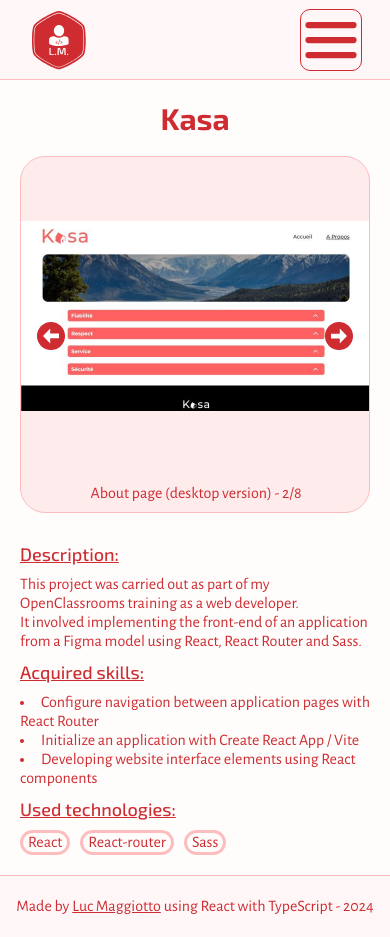
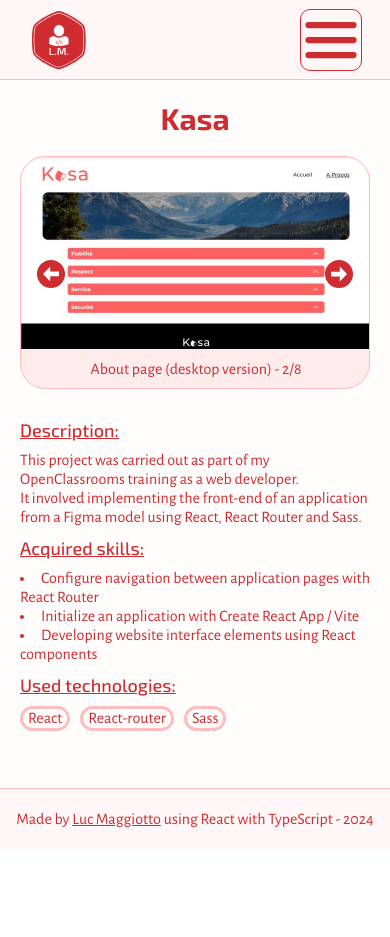
Before and after one commit to LucMagg/Portfolio, a React (Vite) app: page /projects/kasa in a window 390 px wide. After the commit the page ends 850 px from the top, so only its background shows below. Built offline with nearby package versions, Linux system fonts and the light colour scheme.

Commit message:
Correction de l'affichage de la PortfolioFocusPage
+test du rendu responsive ok

```diff
--- a/src/components/Portfolio/Wrappers.tsx
+++ b/src/components/Portfolio/Wrappers.tsx
@@ -9,19 +9,21 @@ export const ProjectsWrapper = styled.ul`
   gap: 10px;
   width: calc(100vw - 10px);
 
-  @media (min-width: ${(props) => props.theme.mobileBreakpoint}px) {
+  @media (min-width: ${ (props) => props.theme.mobileBreakpoint }px) {
     display: grid;
     grid-template-columns: 1fr 1fr;
   }
 `
 
 export const PortfolioCardWrapper = styled.li`
-  aspect-ratio: 1.5;
   width: 100%;
-  max-width: 700px;
+  height: calc((100vw - 30px) / 1.5);
+  max-height: 468px;
+  display: flex;
+  justify-content: center;
   list-style: none;
 
-  @media (max-width: ${(props) => props.theme.tabletBreakpoint}px) {
-    width: 100%;
+  @media (min-width: ${ (props) => props.theme.mobileBreakpoint }px) {
+    height: calc((100vw - 30px) / 2 / 1.5);
   }
 `
--- a/src/components/PortfolioDesktopCard/PortfolioDesktopCard.tsx
+++ b/src/components/PortfolioDesktopCard/PortfolioDesktopCard.tsx
@@ -10,9 +10,6 @@ type itemTypes = PortfolioItemType
 export default function PortfolioDesktopCard ( { item } : {item: itemTypes} ) {
   const [isFocused, setIsFocused] = useState(false)
   const { t } = useTranslation()
-
-  console.log(item.title)
-  console.log(item.pics[0])
 
   return (
     <PortfolioCardWrapper $isFocused={ isFocused }>
--- a/src/components/PortfolioDesktopCard/Wrappers.ts
+++ b/src/components/PortfolioDesktopCard/Wrappers.ts
@@ -11,6 +11,7 @@ type PortfolioCardWrapperProps = {
 
 export const PortfolioCardWrapper = styled.div<PortfolioCardWrapperProps>`
   width: 100%;
+  max-width: 700px;
   height: 100%;
   position: relative;
   border: ${(props) => props.$isFocused ? '5px' : '3px'} solid ${(props) => props.$isFocused ? props.theme.focusRingColor : props.theme.componentsBorderColor};
--- a/src/pages/PortfolioFocusPage/Wrappers.ts
+++ b/src/pages/PortfolioFocusPage/Wrappers.ts
@@ -4,18 +4,21 @@ import { Heading2, Heading3, Text } from '../../data/Theme/globalStyles'
 export const PageWrapper = styled.div`
   display: flex;
   flex-direction: column;
-  justify-content: center;
+  justify-content: flex-start;
   align-items: center;
   padding: 20px;
-  min-height: calc(100vh - ${ (props) => props.theme.headerMobileHeight + props.theme.footerHeight }px);
+  height: max(calc(100vh - ${ (props) => props.theme.headerMobileHeight + props.theme.footerHeight }px), calc((100vw - 40px) / 1.5));
+  min-height: calc(((100vw - 40px) / 1.5) + 475px);
 
   @media (min-width: ${ (props) => props.theme.tabletBreakpoint }px) {
-    min-height: calc(100vh - ${ (props) => props.theme.headerNormalHeight + props.theme.footerHeight }px);
+    height: max(calc(100vh - ${ (props) => props.theme.headerNormalHeight + props.theme.footerHeight }px), calc((100vw - 40px) / 1.5) + 300px);
   }
 
   @media (min-width: ${ (props) => props.theme.tabletBreakpoint }px) {
-    height: calc(100vh - ${ (props) => props.theme.headerNormalHeight + props.theme.footerHeight }px);
+    height: max(calc(100vh - ${ (props) => props.theme.headerNormalHeight + props.theme.footerHeight }px), calc((100vw - 60px)/2));
+    min-height: auto;
   }
+
 `
 
 export const StyledH2 = styled.h2`
@@ -41,7 +44,7 @@ export const CarouselWrapper = styled.div`
   display: flex;
   flex-flow: row nowrap;
 
-  height: calc((100vh - ${ (props) => props.theme.headerNormalHeight }px) / 2);
+  height: calc((100vw - 40px) / 1.5);
   width: calc(100vw - 40px);
   border-radius: 25px;
   object-fit: contain;
@@ -71,8 +74,8 @@ export const PicWrapper = styled.img`
 	position: relative;
 
   @media (min-width: ${ (props) => props.theme.tabletBreakpoint }px) {
-    width: calc((100vw - 60px)/2);
     height: calc(100% - 42px);
+    width: calc((100vw - 40px)/2);
   }
 `
 
```
